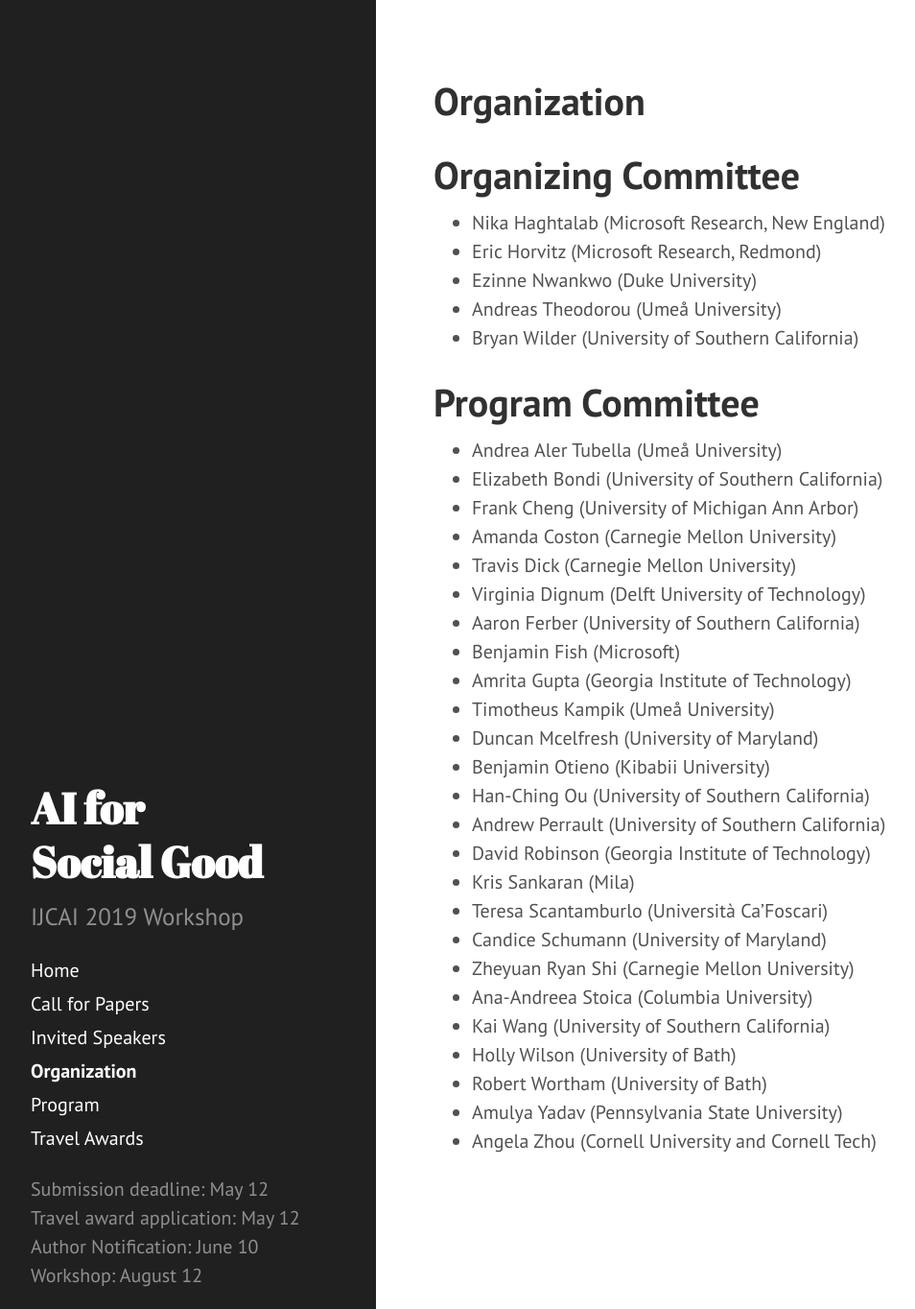
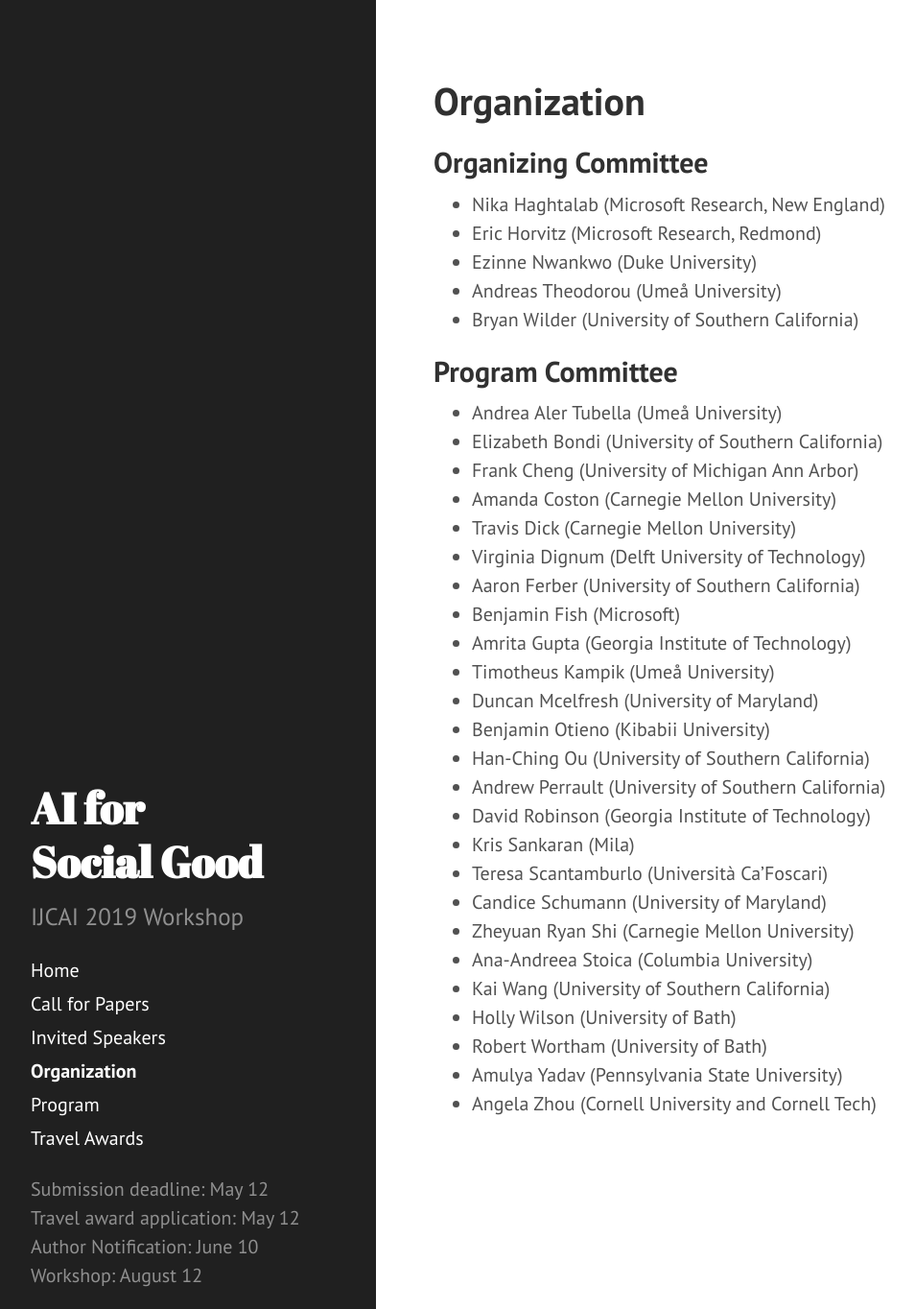
Before and after one commit to slremy/aiforpublichealth.github.io, a Jekyll site: the page built from organizers.md, in a window 1280 px wide and 1364 px high. Shown: the whole window at 96% size, without its empty margins (8-962 px from the left). Built offline with Jekyll 4.4.1, drawn with Linux system fonts in a browser that asks for light colours.

```diff
--- a/organizers.md
+++ b/organizers.md
@@ -3,7 +3,7 @@ layout: page
 title: Organization
 ---
 
-# Organizing Committee
+## Organizing Committee
 
 * Nika Haghtalab (Microsoft Research, New England)
 * Eric Horvitz (Microsoft Research, Redmond)
@@ -11,7 +11,7 @@ title: Organization
 * Andreas Theodorou (Umeå University)
 * Bryan Wilder (University of Southern California)
 
-# Program Committee
+## Program Committee
 
 * Andrea Aler Tubella (Umeå University)
 * Elizabeth Bondi (University of Southern California)
```
